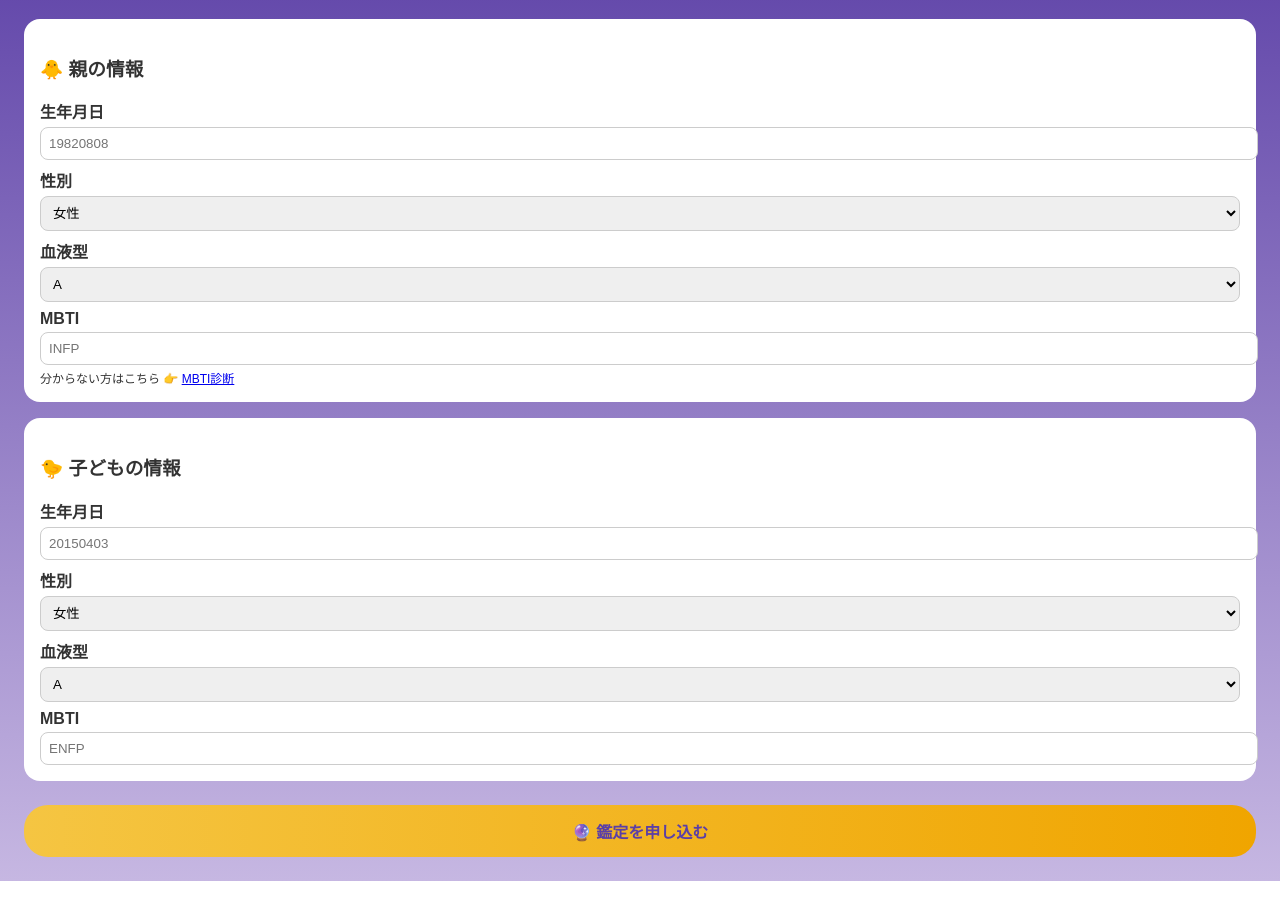
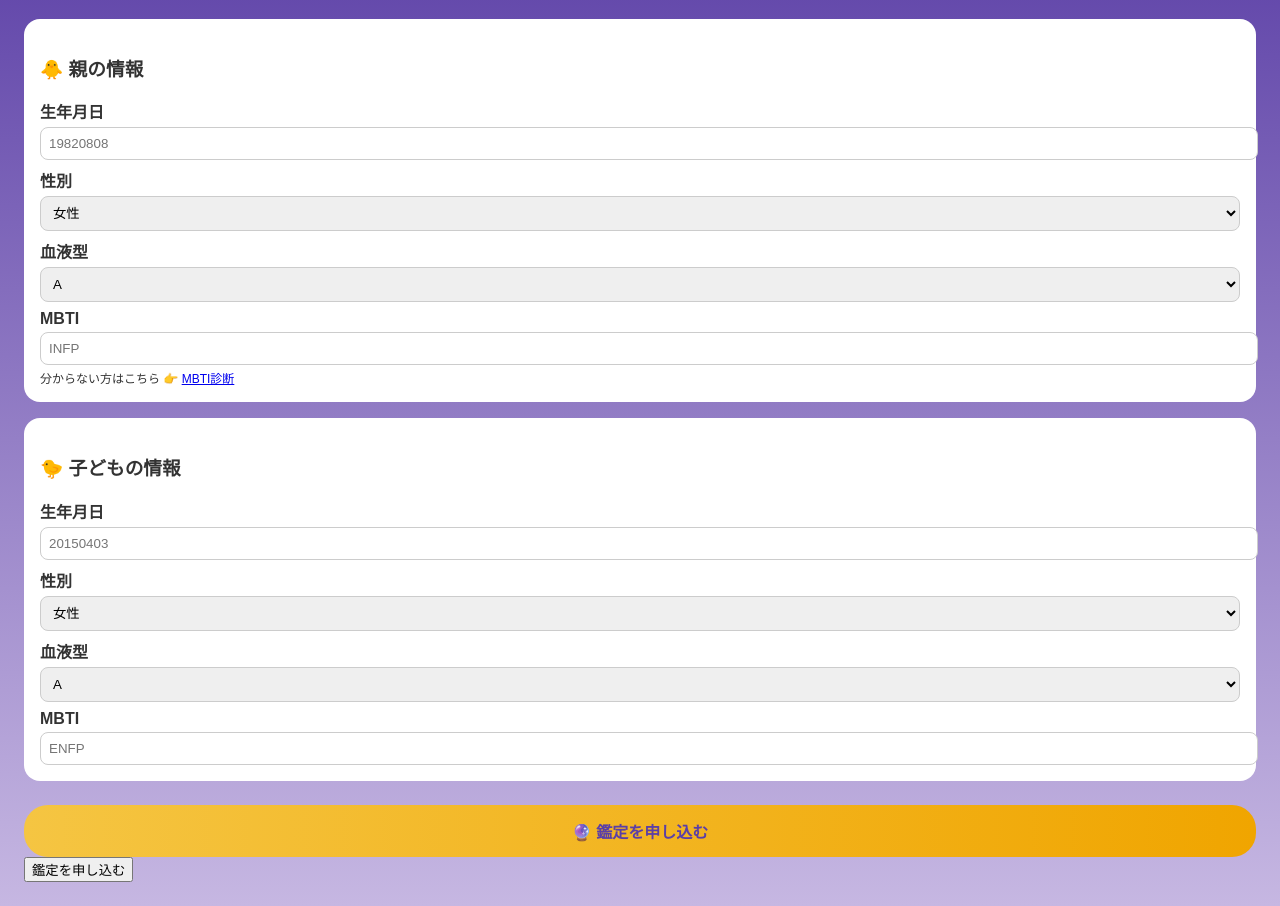
Before and after one commit to pippichanyo-spec/oyako-uranai-liff, a plain HTML site: page index.html in a window 1280 px wide. Shown: the part 94-1000 px from the top of the page. Before the commit the page ends 975 px from the top, so only its background shows below. Drawn offline with Linux system fonts and the light colour scheme.

Commit message:
Update index.html

```diff
--- a/index.html
+++ b/index.html
@@ -117,4 +117,23 @@ async function sendToLINE() {
 </script>
 
 </body>
+  <button onclick="apply()">鑑定を申し込む</button>
+<script>
+async function apply() {
+  try {
+    await liff.init({ liffId: "2008723568-QahkEkHg" });
+
+    await liff.sendMessages([{
+      type: "text",
+      text: "【鑑定申込】\n親子占いの入力が完了しました！"
+    }]);
+
+    alert("メッセージを送信しました！");
+    liff.closeWindow();
+  } catch (err) {
+    alert("エラー：" + err);
+  }
+}
+</script>
+
 </html>
```
